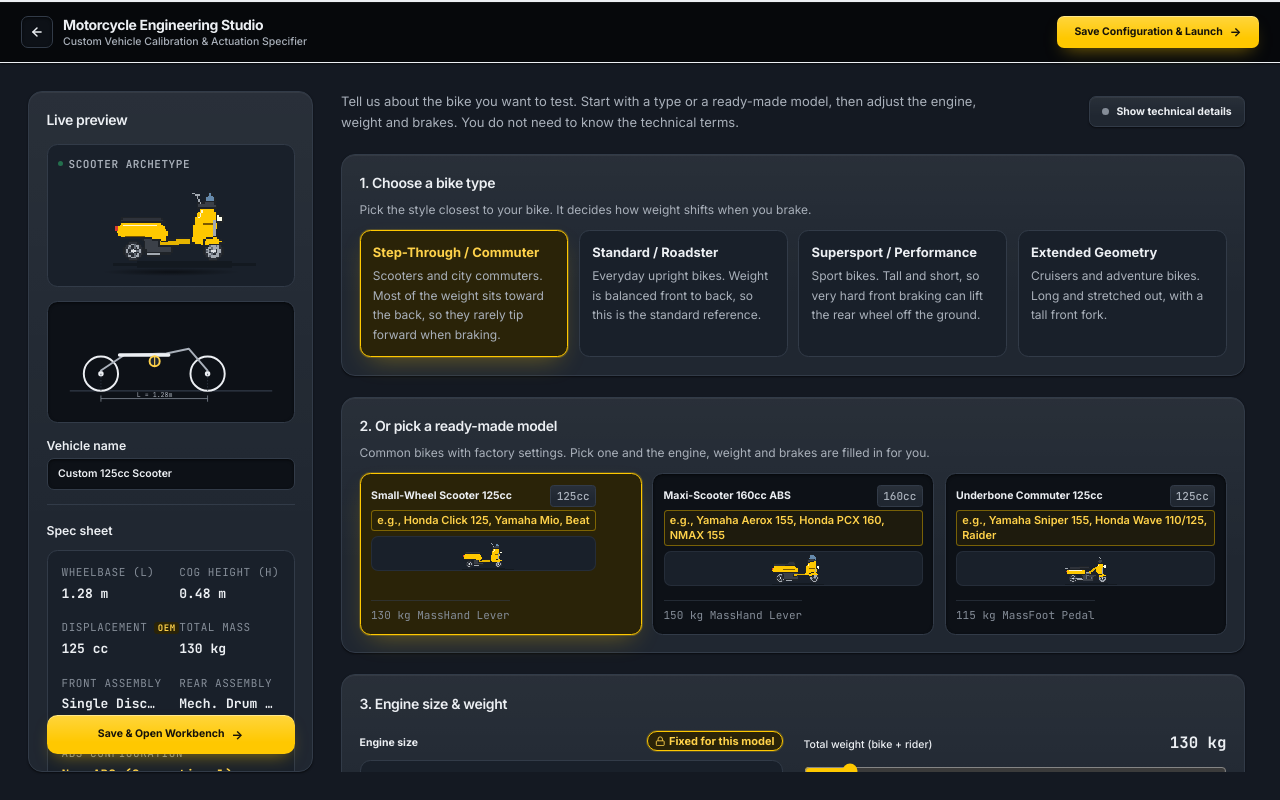
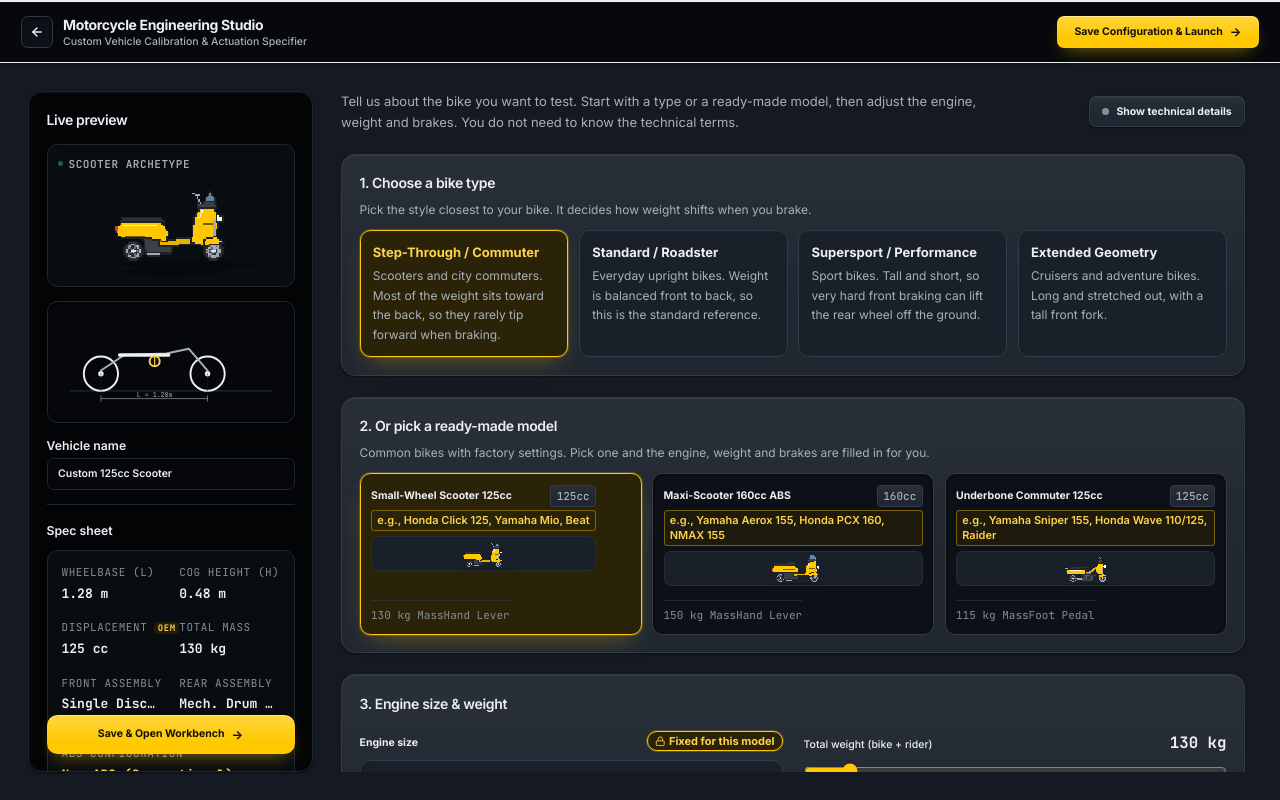
Before and after one commit to kzc0des/Moto-Braking-Dynamics, an Angular app in the folder client/: page /configure in a window 1280 px wide. Built offline with nearby package versions, Linux system fonts and the light colour scheme; no server answers.

Commit message:
[#22] feat: darken the studio live preview panel to match the sidebar

```diff
--- a/client/src/app/features/setup/configure-studio/configure-studio.html
+++ b/client/src/app/features/setup/configure-studio/configure-studio.html
@@ -42,7 +42,7 @@
       <!-- ======================================================== -->
       <aside class="lg:col-span-4 xl:col-span-3 lg:min-h-0 lg:h-full flex flex-col gap-5">
         <!-- Live Anatomy Schematic Card -->
-        <div class="bg-[var(--surface)] border border-[var(--kerb)] rounded-2xl p-5 shadow-2xs flex flex-col gap-4 *:shrink-0 lg:flex-1 lg:min-h-0 lg:overflow-y-auto">
+        <div class="sidebar-dark bg-[var(--chrome-deep)] border border-[var(--chrome-edge)] rounded-2xl p-5 shadow-2xs flex flex-col gap-4 *:shrink-0 lg:flex-1 lg:min-h-0 lg:overflow-y-auto">
           <div class="flex items-center justify-between">
             <span class="text-base font-semibold tracking-tight text-[var(--ink)]">Live preview</span>
             @if (showTechnical()) {
```
